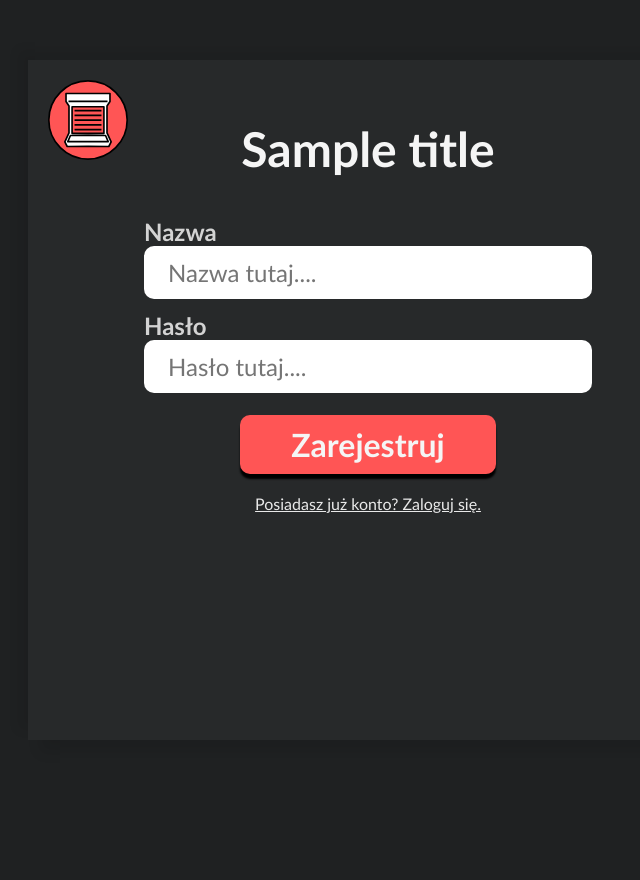
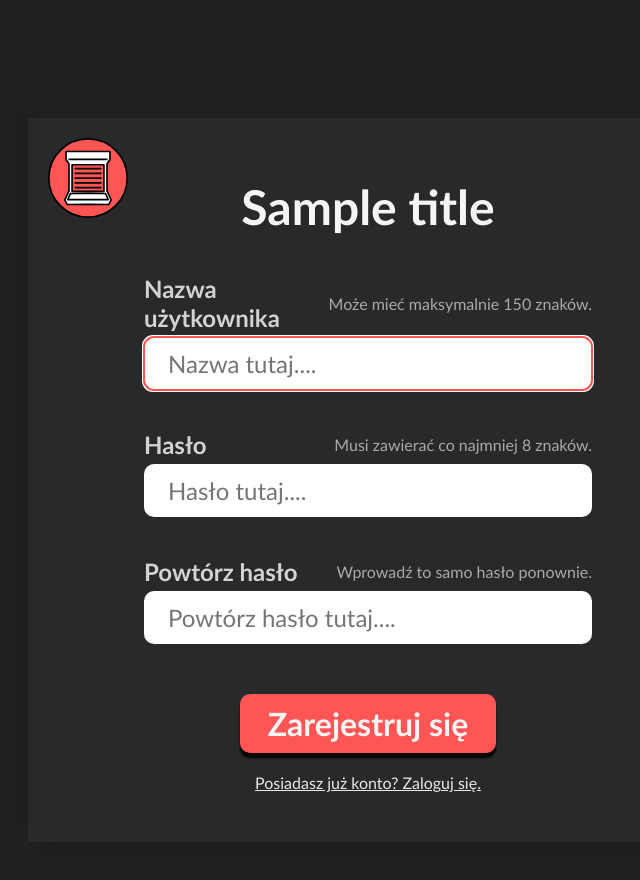
Before and after one commit to AntoniosSecret/Praca-Projekt-PZAW, a Django app: template somegames/games/templates/games/register.html in a window 1280 px wide. Shown: the whole page, without its empty margins (272-912 px from the left). Before the commit the page ends 513 px from the top, so only its background shows below. Run offline with Django 5.2, Linux system fonts and the light colour scheme; the template is opened without the code that fills it: values that come from a table or form of the project are taken from there, most other values are stand-ins (such as "Sample title", 1, 10 or a date in 2020).

Commit message:
Rework Register i Login.

```diff
--- a/somegames/games/forms.py
+++ b/somegames/games/forms.py
@@ -1,18 +1,15 @@
 from django import forms
+from django.contrib.auth.forms import UserCreationForm
 
 class LoginForm(forms.Form):
 
     username = forms.CharField(
-        max_length=36,
-        label='Nazwa',
-        label_suffix='',
+        max_length=150,
         widget=forms.TextInput,
     )
 
     password = forms.CharField(
         min_length=8,
-        label='Hasło',
-        label_suffix='',
         widget=forms.PasswordInput,
     )
 
@@ -22,13 +19,53 @@
         self.fields['username'].widget.attrs.update({
             'class': 'form-input',
             'id': 'usernameInput',
-            'name': 'username',
             'placeholder': 'Nazwa tutaj....',
+            'autofocus': 'True',
         })
+
+        self.fields['username'].label = 'Nazwa użytkownika'
+        self.fields['username'].label_suffix = ''
 
         self.fields['password'].widget.attrs.update({
             'class': 'form-input',
             'id': 'passwordInput',
-            'name': 'password',
             'placeholder': 'Hasło tutaj....',
         })
+
+        self.fields['password'].label = 'Hasło'
+        self.fields['password'].label_suffix = ''
+
+class RegisterForm(UserCreationForm):
+
+    def __init__(self, *args, **kwargs):
+        super().__init__(*args, **kwargs)
+
+        self.fields['username'].widget.attrs.update({
+            'class': 'form-input',
+            'id': 'usernameInput',
+            'placeholder': 'Nazwa tutaj....',
+        })
+
+        self.fields['username'].label = 'Nazwa użytkownika'
+        self.fields['username'].label_suffix = ''
+        self.fields['username'].help_text = 'Może mieć maksymalnie 150 znaków.'
+
+        self.fields['password1'].widget.attrs.update({
+            'class': 'form-input',
+            'id': 'password1Input',
+            'placeholder': 'Hasło tutaj....',
+        })
+
+        self.fields['password1'].label = 'Hasło'
+        self.fields['password1'].label_suffix = ''
+        self.fields['password1'].help_text = 'Musi zawierać co najmniej 8 znaków.'
+
+        self.fields['password2'].widget.attrs.update({
+            'class': 'form-input',
+            'id': 'password2Input',
+            'placeholder': 'Powtórz hasło tutaj....',
+        })
+
+        self.fields['password2'].label = 'Powtórz hasło'
+        self.fields['password2'].label_suffix = ''
+        self.fields['password2'].help_text = 'Wprowadź to samo hasło ponownie.'
--- a/somegames/games/static/games/style.css
+++ b/somegames/games/static/games/style.css
@@ -1,3 +1,5 @@
+@import 'form.css';
+
 :root {
     --base-light: rgb(233, 233, 233);
     --second-light: whitesmoke;
@@ -52,7 +54,7 @@
     height: 15vh;
     width: 100%;
 
-    margin-bottom: 5vh;
+    margin-bottom: 3vh;
 
     background-color: var(--second-dark);
 }
@@ -66,16 +68,6 @@
     padding-bottom: 10px;
 
     margin: auto 5%;
-}
-
-h1 {
-    position: absolute;
-    left: 50%;
-    top: 50%;
-    transform: translate(-50%, -100%);
-
-    text-align: center;
-    font-size: 3rem;
 }
 
 nav {
@@ -171,173 +163,13 @@
     position: relative;
 
     display: flex;
-    flex-direction: column;
-    align-items: center;
     justify-content: center;
 
+    color: white;
+
+    padding-top: 5em; /* MIEJSCE DLA MESSAGE */
+
     height: 100%;
-}
-
-#registerForm {
-    position: relative;
-
-    display: flex;
-    flex-direction: column;
-
-    color: var(--second-light);
-
-    margin-inline: auto;
-
-    padding: 20px;
-
-    width: 50%;
-    height: 80%;
-
-    background-color: var(--second-dark);
-    box-shadow: 12px 12px 12px rgba(0, 0, 0, 0.1), -10px -10px 10px rgba(0, 0, 0, 0.07);
-
-    overflow-y: auto;
-
-    z-index: 0;
-}
-
-.form1 > div > div {
-    display: block;
-
-    width: 70%;
-
-    line-height: 150%;
-
-    margin-inline: auto;
-    margin-bottom: 20px;
-
-    text-align: left;
-    color: var(--second-light);
-}
-
-#loginForm {
-    position: relative;
-
-    display: flex;
-    flex-direction: column;
-
-    color: var(--second-light);
-
-    margin-inline: auto;
-
-    padding: 20px;
-
-    width: 50%;
-    height: 60%;
-
-    background-color: var(--second-dark);
-    box-shadow: 12px 12px 12px rgba(0, 0, 0, 0.1), -10px -10px 10px rgba(0, 0, 0, 0.07);
-
-    overflow-y: auto;
-
-    z-index: 0;
-}
-
-.form1 > label, div > input[type=text], input[type=password], .form-button {
-    box-sizing: border-box;
-
-    margin-inline: auto;
-}
-
-.form1 > img {
-    position: absolute;
-    width: 80px;
-}
-
-.form1 > h2 {
-    text-align: center;
-    font-size: 3rem;
-}
-
-.form1 > div > label {
-    display: block;
-
-    color: lightgray;
-
-    width: 70%;
-
-    margin-inline: auto;
-
-    text-align: left;
-    font-size: 1.5rem;
-    font-weight: bold;
-}
-
-.form1 > div > input[type=text], input[type=password] {
-    display: block;
-
-    width: 70%;
-    padding: 0.5em 1em 0.5em 1em;
-
-    margin-bottom: 0.5em;
-
-    font-size: 1.5rem;
-
-    border: none;
-    border-radius: 10px;
-
-    outline-color: var(--secondary);
-}
-
-.form-button {
-    display: block;
-
-    width: 40%;
-
-    margin-top: 10px;
-    margin-bottom: 20px;
-
-    padding: 10px 0 10px 0;
-
-    font-size: 2rem;
-    font-weight: bold;
-
-    color: whitesmoke;
-    background-color: var(--secondary);
-
-    border: none;
-    border-radius: 10px;
-
-    box-shadow: 0 5px 2px black;
-
-    cursor: pointer;
-
-}
-
-.form-button:hover {
-    background-color: var(--secondary-hover);
-}
-
-.form-button:active {
-    transform: translateY(5px);
-
-    box-shadow: none;
-}
-
-.form-link {
-    width: max-content;
-
-    margin-inline: auto;
-
-    text-align: center;
-    font-size: 1rem;
-
-    transition: 200ms;
-}
-
-.form-link:any-link {
-    color: var(--base-light);
-}
-
-.form-link:hover {
-    filter: brightness(80%);
-
-    transition: 200ms;
 }
 
 .message {
--- a/somegames/games/templates/games/home.html
+++ b/somegames/games/templates/games/home.html
@@ -15,6 +15,8 @@
 </header>
 <main>
     {% include 'games/messages.html' %}
-
+    {% if user.is_superuser %}
+        <p>Hello, Admin.</p>
+    {% endif %}
 </main>
 {% endblock %}
--- a/somegames/games/templates/games/register.html
+++ b/somegames/games/templates/games/register.html
@@ -2,7 +2,7 @@
 {% load static %}
 
 {% block content %}
-<main>
+<main id="formMain">
     {% include 'games/messages.html' %}
 
     <form method="post" action="{% url 'register' %}" id="registerForm" class="form1">
@@ -11,9 +11,40 @@
         <img src="{% static 'games/favicon.svg' %}" alt="Logo">
         <h2>{{ title }}</h2>
 
-        {{ form }}
-
-        <input type="submit" value="Zarejestruj" class="form-button">
+        <div>
+            <div>
+                <label for="usernameInput">
+                    {{ form.username.label }}
+                </label>
+                <span>
+                    {{ form.username.help_text }}
+                </span>
+            </div>
+            {{ form.username }}
+        </div>
+        <div>
+            <div>
+                <label for="password1Input">
+                    {{ form.password1.label }}
+                </label>
+                <span>
+                    {{ form.password1.help_text }}
+                </span>
+            </div>
+            {{ form.password1 }}
+        </div>
+        <div>
+            <div>
+                <label for="password2Input">
+                    {{ form.password2.label }}
+                </label>
+                <span>
+                    {{ form.password2.help_text }}
+                </span>
+            </div>
+            {{ form.password2 }}
+        </div>
+        <input type="submit" value="Zarejestruj się" class="form-button">
 
         <a href="{% url 'login' %}" class="form-link">Posiadasz już konto? Zaloguj się.</a>
     </form>
--- a/somegames/games/views.py
+++ b/somegames/games/views.py
@@ -1,7 +1,7 @@
 from django.shortcuts import render, redirect
 from django.contrib.auth import authenticate, login, logout
 from django.contrib import messages
-from .forms import LoginForm
+from .forms import LoginForm, RegisterForm
 from django.http import HttpResponse
 from django.contrib.auth.forms import UserCreationForm
 
@@ -57,7 +57,7 @@
 def register_user(request):
     context = {
         'title': 'Rejestracja',
-        'form': UserCreationForm()
+        'form': RegisterForm(),
     }
     if request.user.is_authenticated:
         messages.info(request, "Już jesteś zalogowany/a.")
@@ -65,7 +65,7 @@
     else:
         retcode = 200
         if request.method == "POST":
-            form = UserCreationForm(request.POST)
+            form = RegisterForm(request.POST)
             if form.is_valid():
                 form.save()
                 messages.success(request, "Zarejestrowano pomyślnie.")
```
Also changed, not shown: somegames/games/templates/games/login.html (+18 -3 lines), somegames/db.sqlite3.
